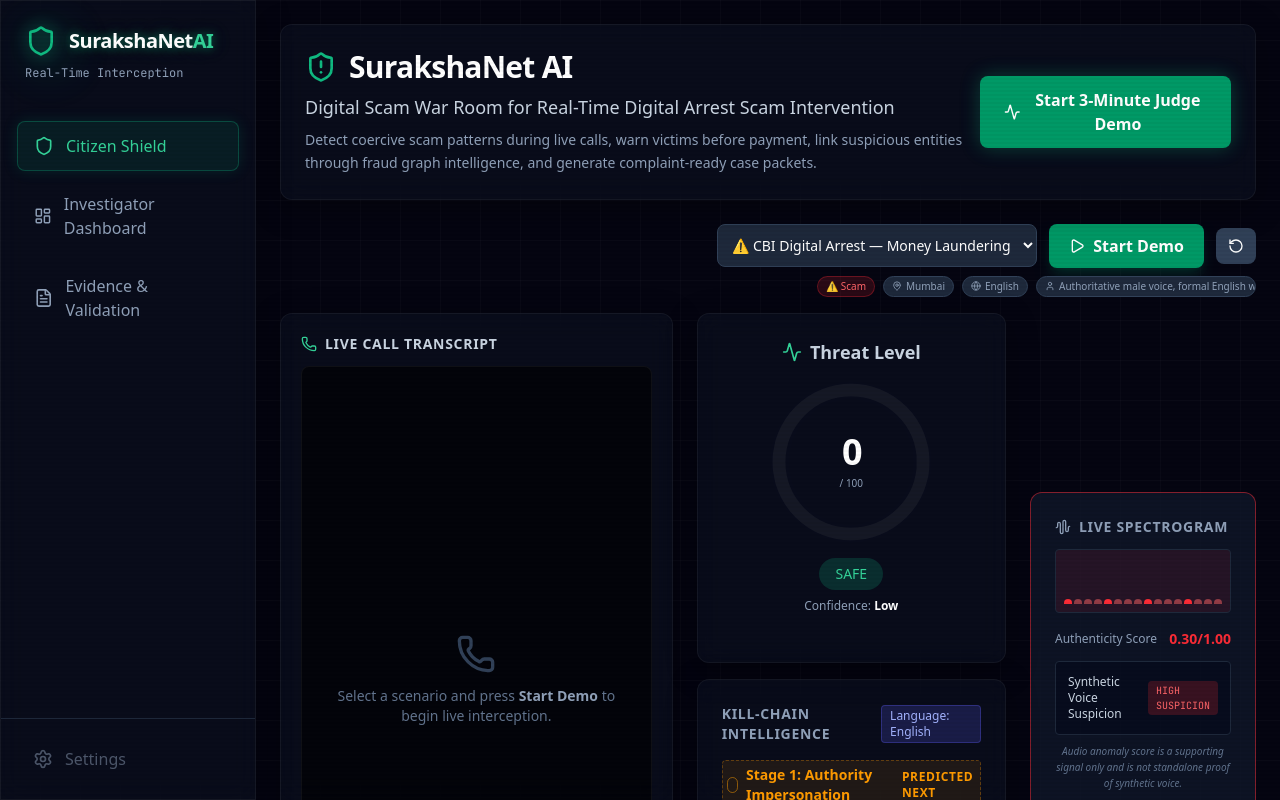
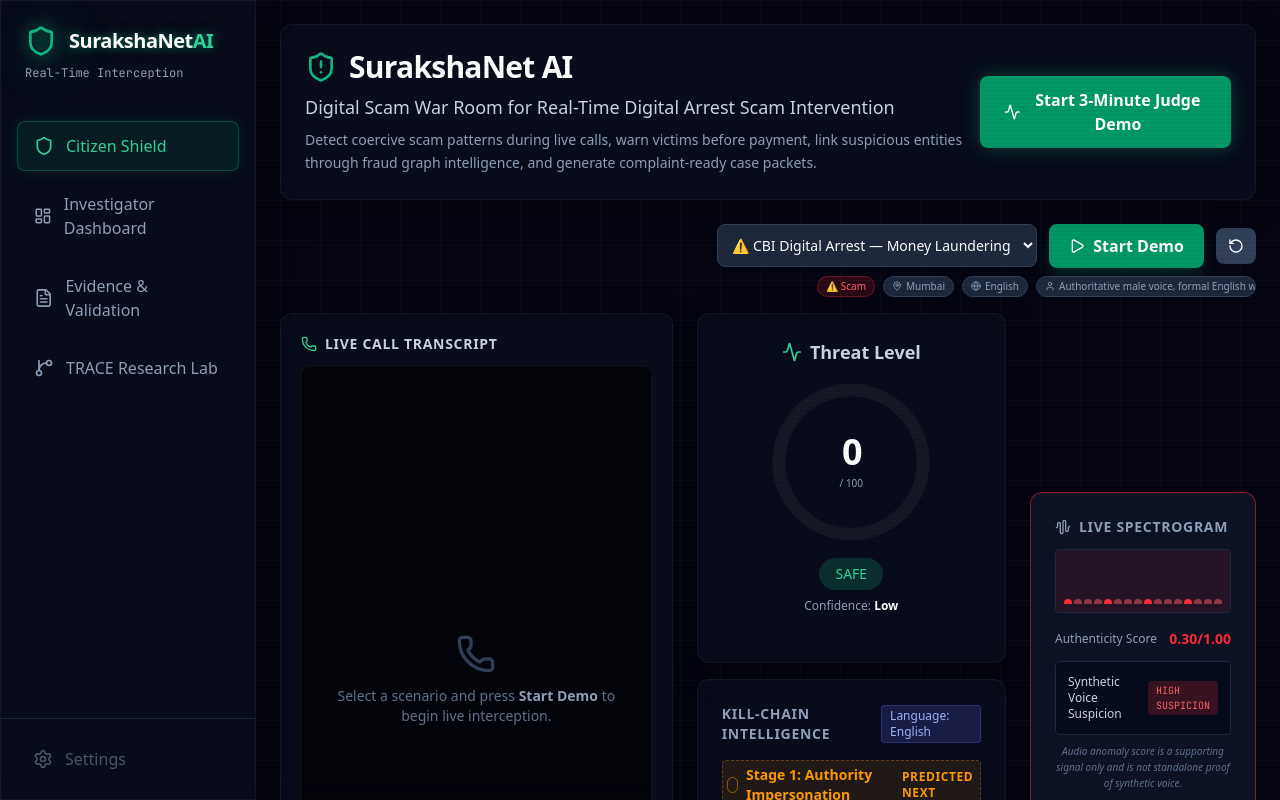
Before and after one commit to aadi-harale/suraksha_setu, a Next.js app in the folder frontend/: page / in a window 1280 px wide. Built offline with nearby package versions, Linux system fonts and the light colour scheme.

Commit message:
feat(trace): expose TRACE lab in primary navigation

```diff
--- a/frontend/src/components/shared/Navigation.tsx
+++ b/frontend/src/components/shared/Navigation.tsx
@@ -2,12 +2,13 @@
 
 import Link from 'next/link';
 import { usePathname } from 'next/navigation';
-import { Shield, LayoutDashboard, FileText, Settings } from 'lucide-react';
+import { Shield, LayoutDashboard, FileText, Settings, GitBranch } from 'lucide-react';
 
 const NAV_ITEMS = [
   { href: '/', label: 'Citizen Shield', icon: Shield },
   { href: '/dashboard', label: 'Investigator Dashboard', icon: LayoutDashboard },
   { href: '/evidence', label: 'Evidence & Validation', icon: FileText },
+  { href: '/trace', label: 'TRACE Research Lab', icon: GitBranch },
 ];
 
 export default function Navigation() {
```
